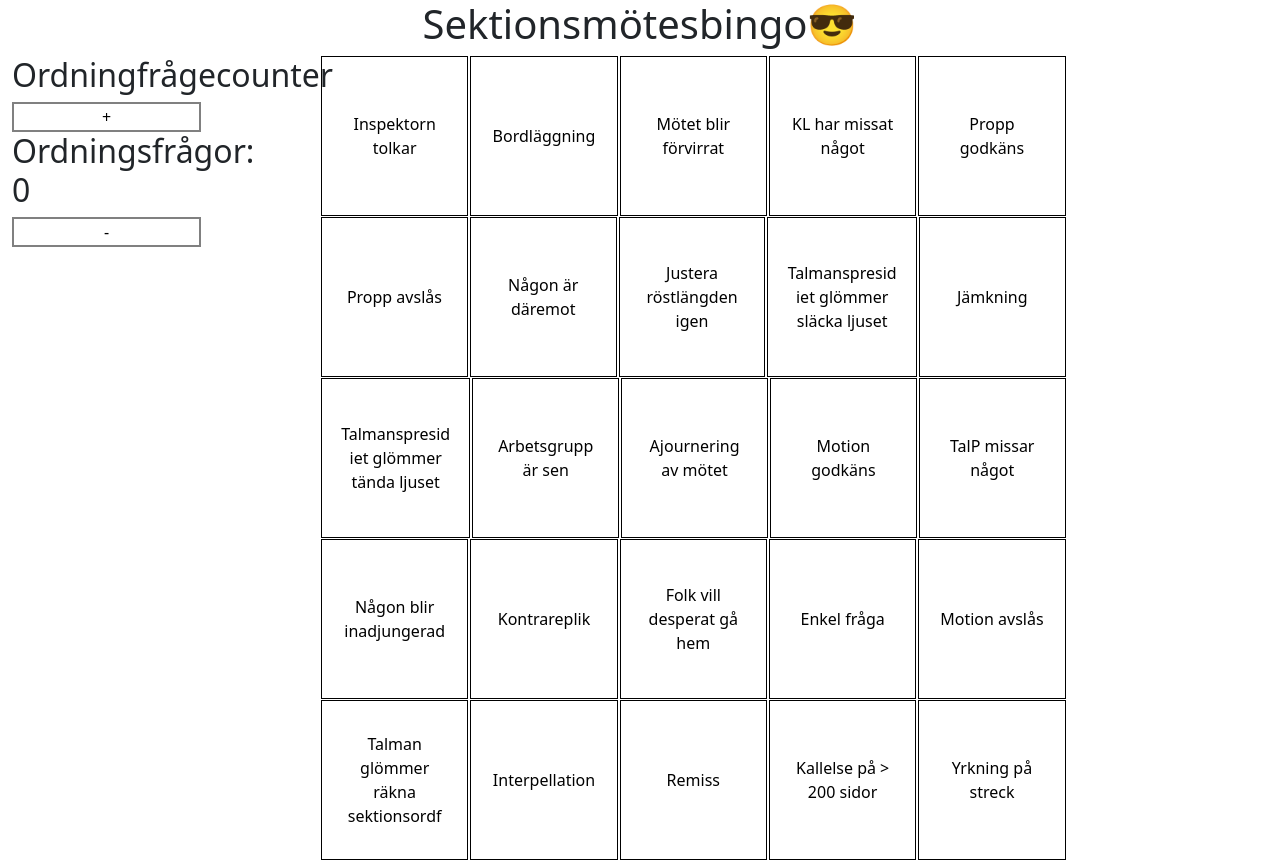
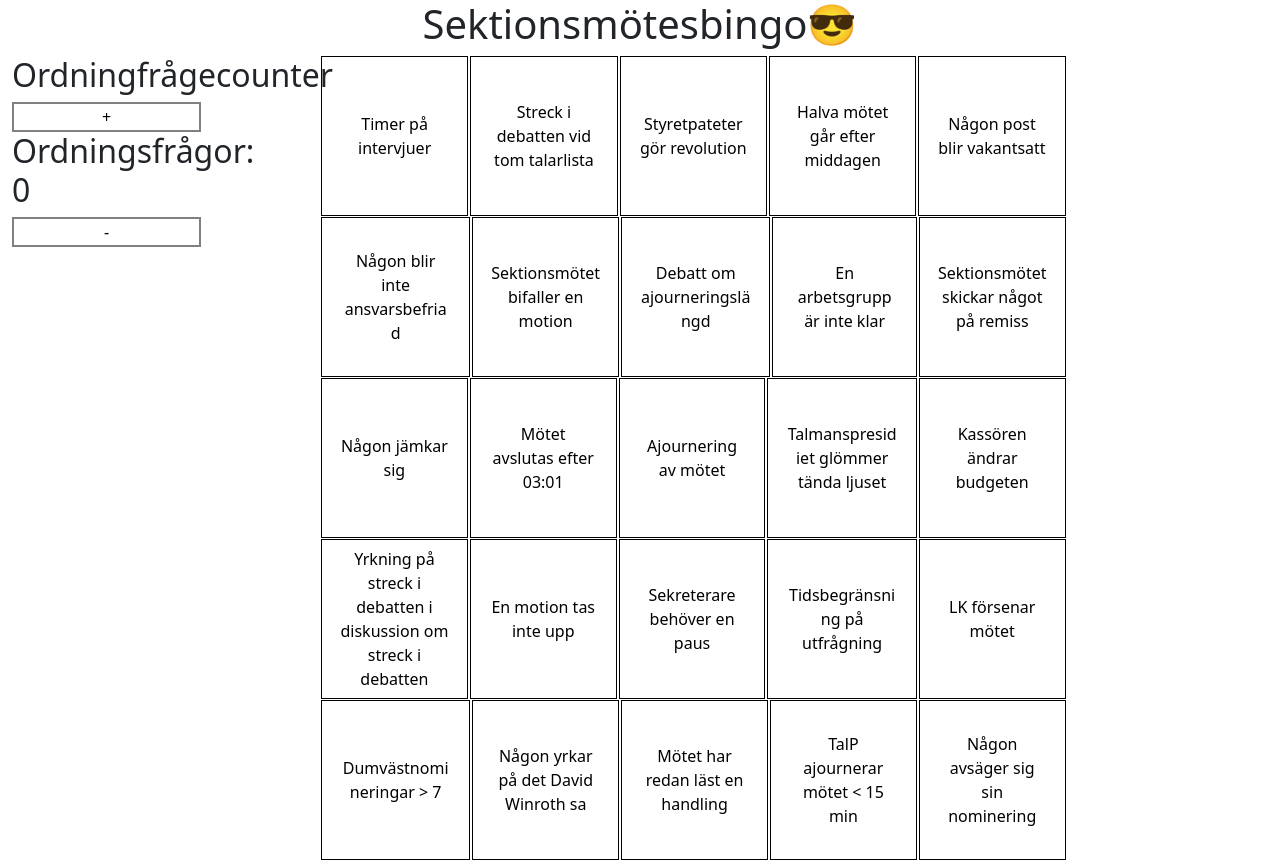
Before and after one commit to dtekcth/sekt-bingo, a React (Create React App) app: page / in a window 1280 px wide. Built offline with nearby package versions, Linux system fonts and the light colour scheme.

Commit message:
Revert from FuM time

```diff
--- a/src/fumsquares.json
+++ /dev/null
@@ -1,122 +0,0 @@
-[
-    {
-        "type": 0,
-        "text": "Ordningsfråga"
-    },
-    {
-        "type": 0,
-        "text": "Ajournering av mötet"
-    },
-    {
-        "type": 1,
-        "text": "Ändringsyrkande"
-    },
-    {
-        "type": 1,
-        "text": "Inspektorn tolkar"
-    },
-    {
-        "type": 1,
-        "text": "Talmanspresidiet glömmer släcka ljuset"
-    },
-    {
-        "type": 1,
-        "text": "Talmanspresidiet glömmer tända ljuset"
-    },
-    {
-        "type": 1,
-        "text": "Yrkning på streck"
-    },
-    {
-        "type": 1,
-        "text": "Bordläggning"
-    },
-    {
-        "type": 1,
-        "text": "Motion godkäns"
-    },
-    {
-        "type": 1,
-        "text": "Motion avslås"
-    },
-    {
-        "type": 1,
-        "text": "Propp godkäns"
-    },
-    {
-        "type": 1,
-        "text": "Propp avslås"
-    },
-    {
-        "type": 1,
-        "text": "Remiss"
-    },
-    {
-        "type": 1,
-        "text": "Justera röstlängden igen"
-    },
-    {
-        "type": 1,
-        "text": "Kallelse på > 200 sidor"
-    },
-    {
-        "type": 1,
-        "text": "Ändringsyrkande"
-    },
-    {
-        "type": 1,
-        "text": "Jämkning"
-    },
-    {
-        "type": 1,
-        "text": "Någon är däremot"
-    },
-    {
-        "type": 1,
-        "text": "Kontrareplik"
-    },
-    {
-        "type": 1,
-        "text": "Mötet startar sent"
-    },
-    {
-        "type": 1,
-        "text": "Folk vill desperat gå hem"
-    },
-    {
-        "type": 1,
-        "text": "Arbetsgrupp är sen"
-    },
-    {
-        "type": 1,
-        "text": "KL har missat något"
-    },
-    {
-        "type": 1,
-        "text": "TalP missar något"
-    },
-    {
-        "type": 1,
-        "text": "Mötet blir förvirrat"
-    },
-    {
-        "type": 1,
-        "text": "Mötet slutar efter midnatt"
-    },
-    {
-        "type": 1,
-        "text": "Enkel fråga"
-    },
-    {
-        "type": 1,
-        "text": "Interpellation"
-    },
-    {
-        "type": 1,
-        "text": "Någon blir inadjungerad"
-    },
-    {
-        "type": 1,
-        "text": "Talman glömmer räkna sektionsordf"
-    }
-]
--- a/src/index.tsx
+++ b/src/index.tsx
@@ -3,7 +3,7 @@ import ReactDOM from 'react-dom';
 import { Container, Row, Col } from 'react-bootstrap';
 import './index.css';
 import 'bootstrap/dist/css/bootstrap.min.css';
-import data from './fumsquares.json';
+import data from './squares.json';
 
 
 interface SquareState {
```
Also changed, not shown: 1 other file (tests, documents, lock files or other folders).
